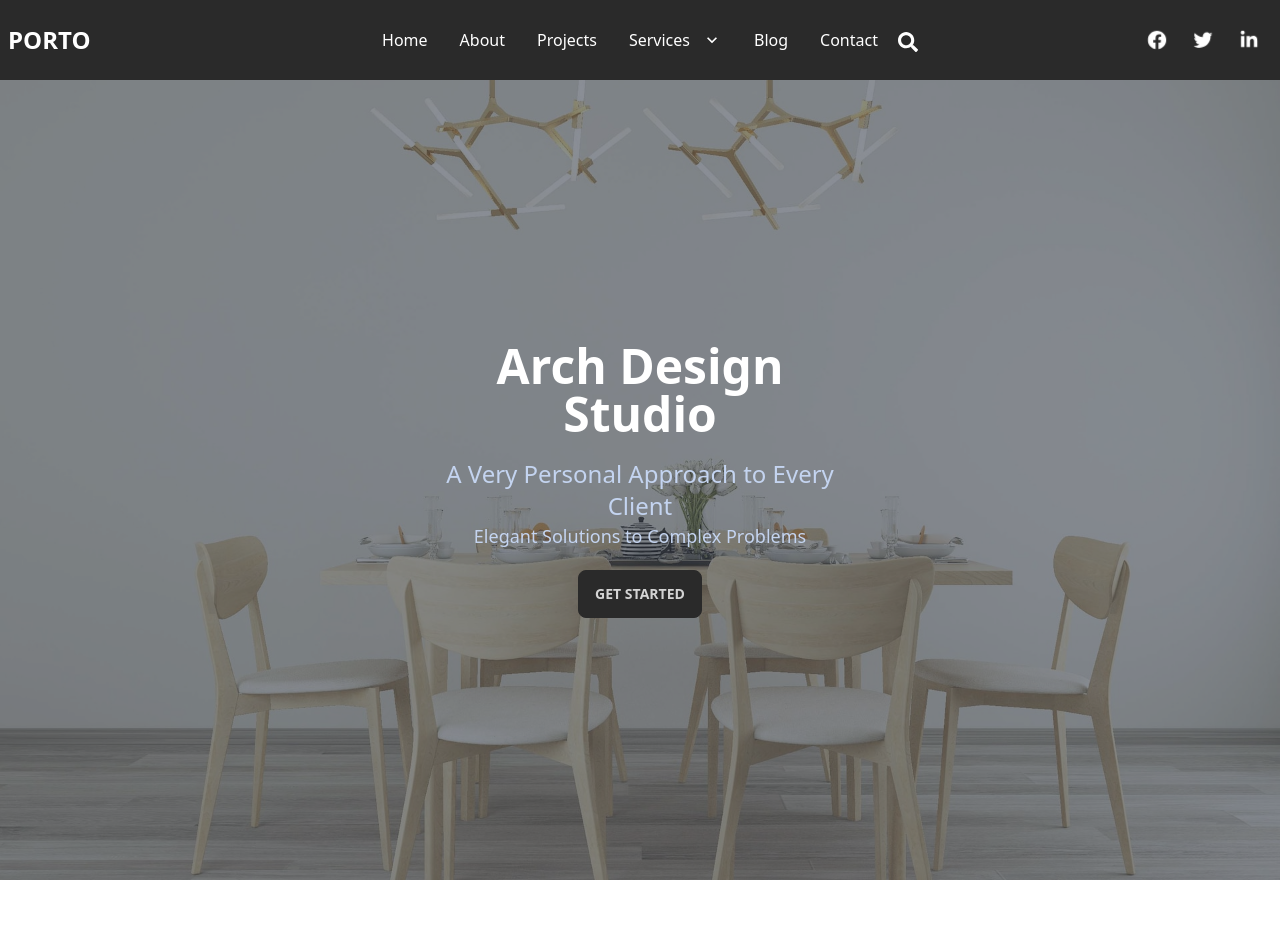
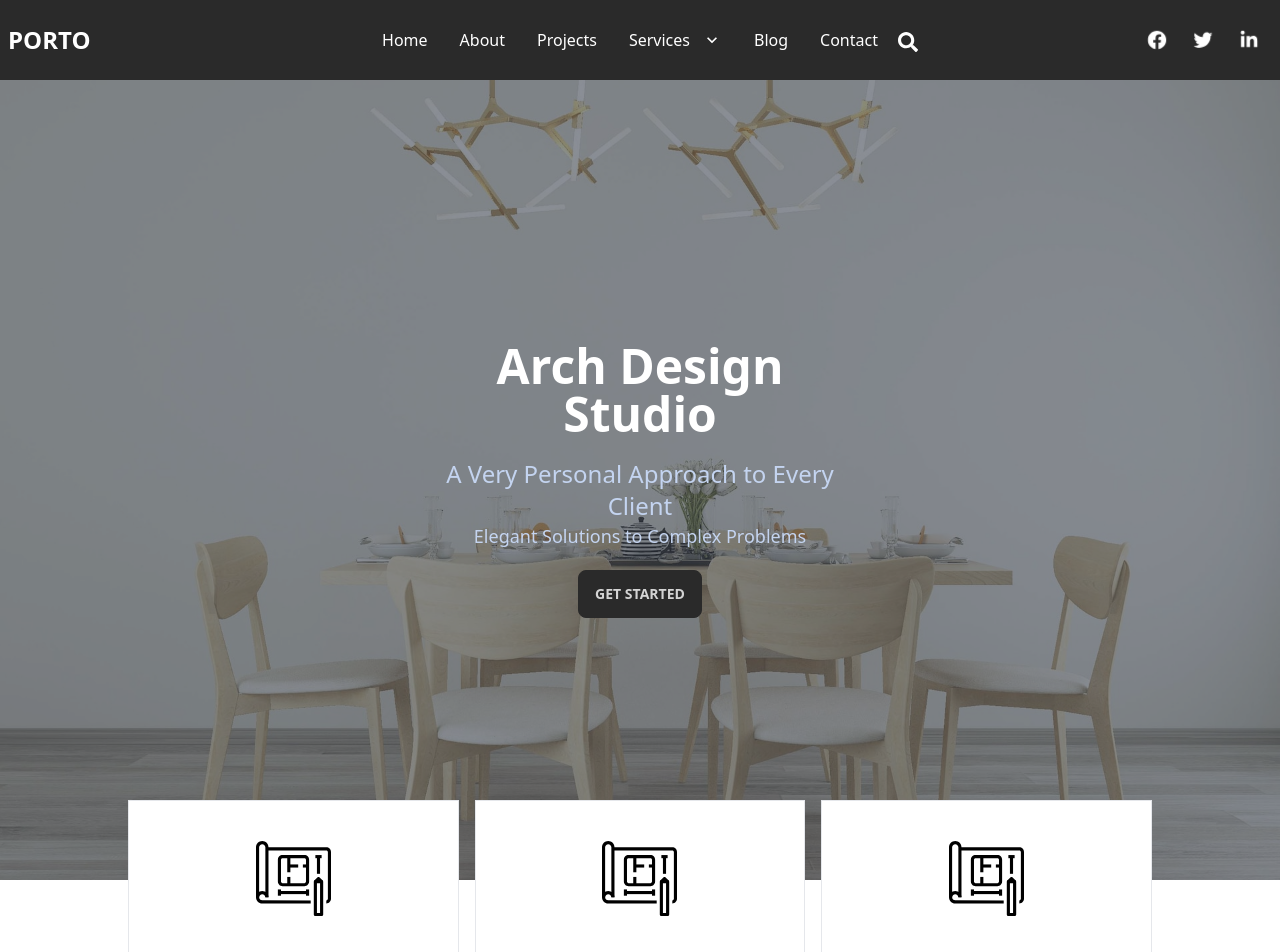
Before and after one commit to yusuf-khan-swd/porto-innovation, a React (Vite) app: page / in a window 1280 px wide. Shown: the top 952 px of the page. Built offline with nearby package versions, Linux system fonts and the light colour scheme.

Commit message:
added services before stats

```diff
--- a/src/components/Home/Home.tsx
+++ b/src/components/Home/Home.tsx
@@ -1,5 +1,6 @@
 import Carousel from "../Carousel/Carousel";
 import Navbar from "../Navbar/Navbar";
+import Services from "../Services/Services";
 import Stats from "../Stats/Stats";
 
 const Home = () => {
@@ -7,6 +8,7 @@ const Home = () => {
     <div className="min-h-screen">
       <Navbar></Navbar>
       <Carousel></Carousel>
+      <Services></Services>
       <Stats></Stats>
     </div>
   );
```
